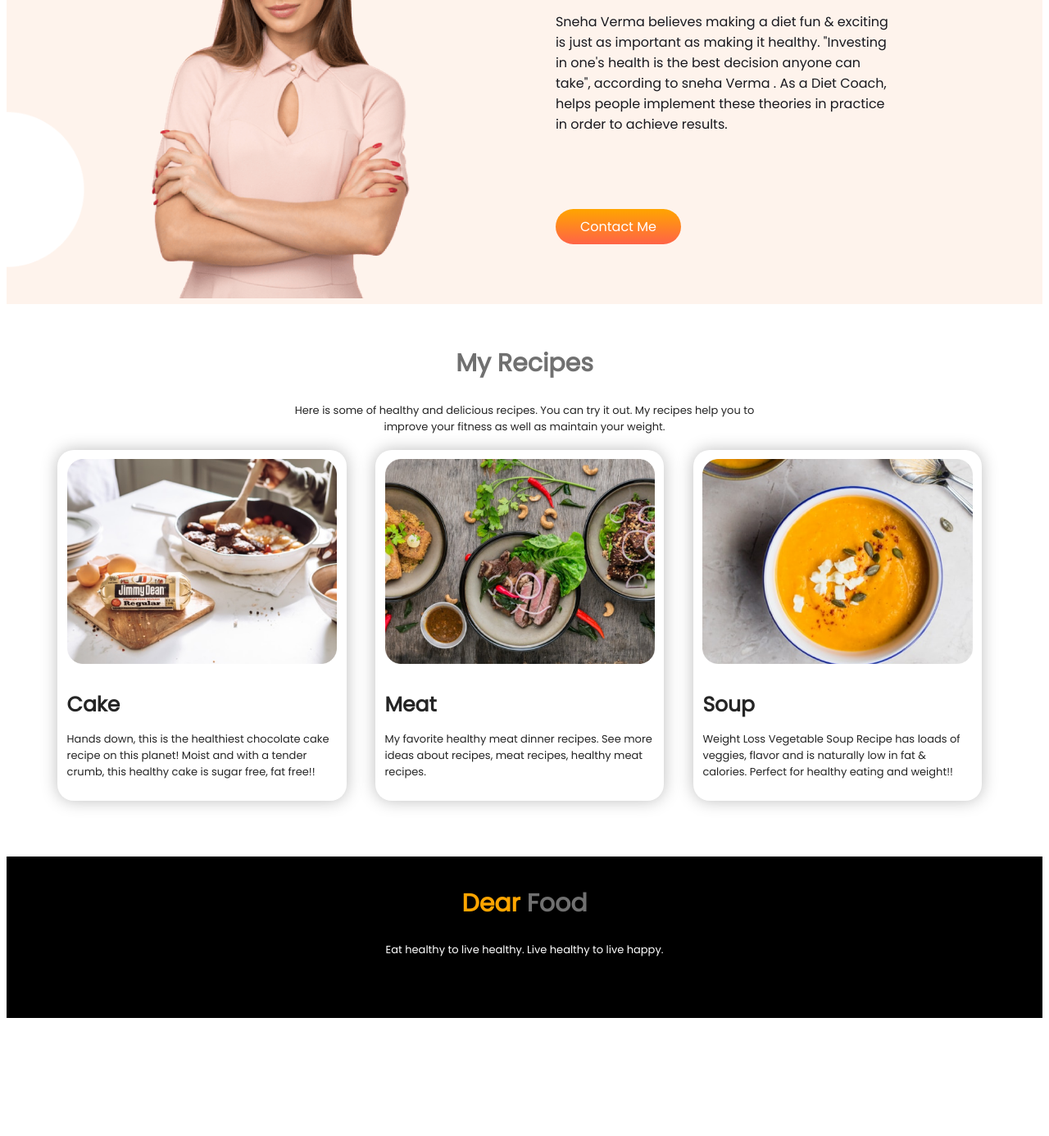
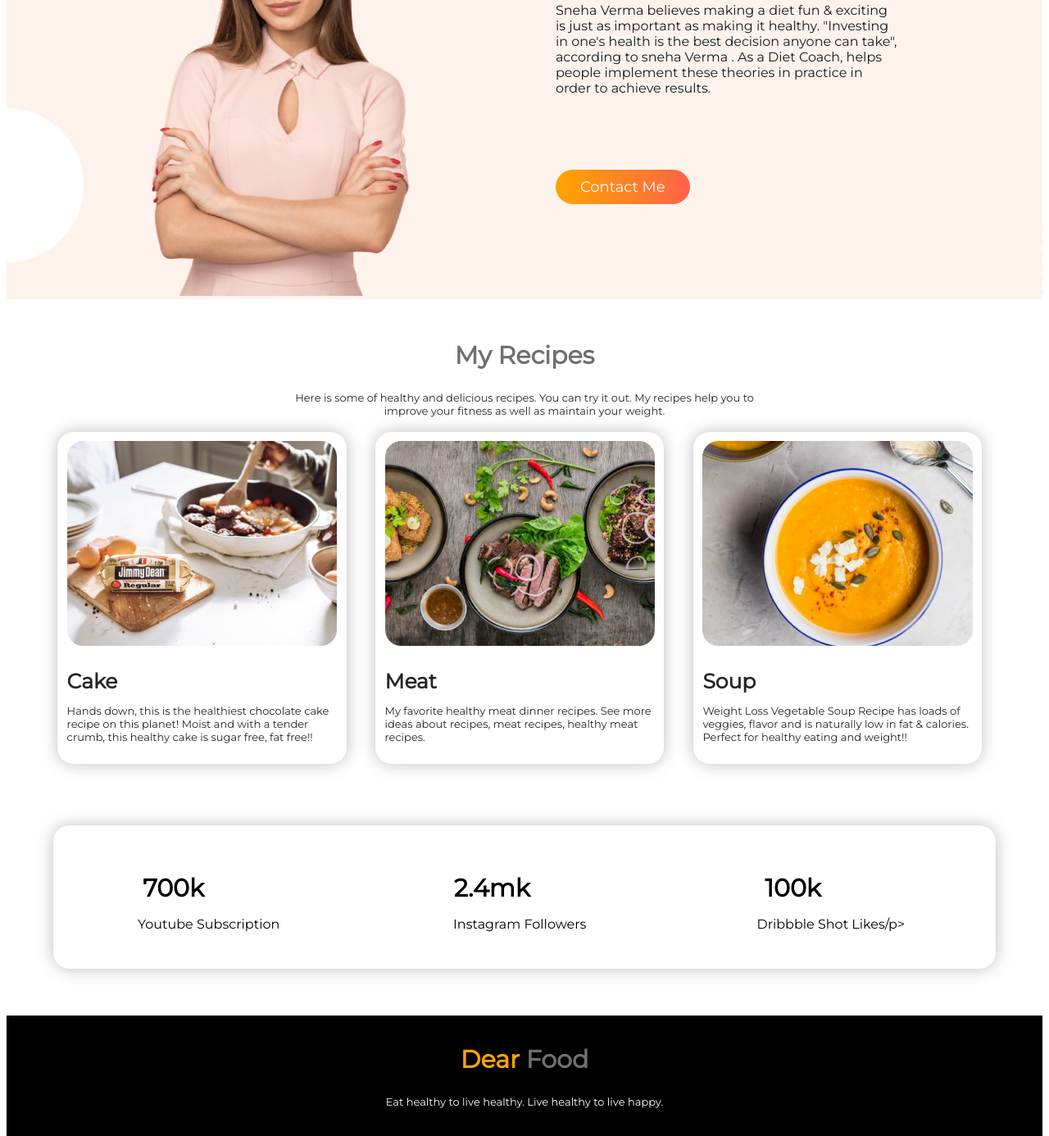
Before and after one commit to aktarulrahul/dear-food, a plain HTML site: page index.html in a window 1280 px wide. Shown: the part 954-2340 px from the top of the page at 82% size. Before the commit the page ends 2204 px from the top, so only its background shows below. Drawn offline with Linux system fonts and the light colour scheme.

Commit message:
Added count section

```diff
--- a/index.html
+++ b/index.html
@@ -8,10 +8,8 @@
     <link rel="stylesheet" href="style.css" />
     <link rel="preconnect" href="https://fonts.googleapis.com" />
     <link rel="preconnect" href="https://fonts.gstatic.com" crossorigin />
-    <link rel="preconnect" href="https://fonts.googleapis.com" />
-    <link rel="preconnect" href="https://fonts.gstatic.com" crossorigin />
     <link
-      href="https://fonts.googleapis.com/css2?family=Poppins&display=swap"
+      href="https://fonts.googleapis.com/css2?family=Montserrat&display=swap"
       rel="stylesheet"
     />
   </head>
@@ -19,14 +17,19 @@
     <section class="top-banner flex-container">
       <div class="half-width top-header">
         <h1>
-          <span class="orange-color">Skip</span> The Deit,<br />Just Eat
+          <span class="orange-color">Skip</span> The Diet,<br />Just Eat
           Healthy<br />With Dear Food
         </h1>
         <p>
           Imagine you don't need a diet because we provide healthy and delicious
           food for you!
         </p>
-        <a class="link-button" target="_blank" href="">Order Food</a>
+        <a
+          class="link-button"
+          target="_blank"
+          href="https://www.linkedin.com/in/md-aktarul-islam/"
+          >Order Food</a
+        >
       </div>
       <div class="half-width">
         <img src="images/female/Group 8425.png" alt="Food Me" />
@@ -45,7 +48,12 @@
           people implement these theories in practice in order to achieve
           results.
         </p>
-        <a class="link-button" target="_blank" href="">Contact Me</a>
+        <a
+          class="link-button"
+          target="_blank"
+          href="https://www.linkedin.com/in/md-aktarul-islam/"
+          >Contact Me</a
+        >
       </div>
     </section>
     <section class="my-recipe">
@@ -56,7 +64,7 @@
         weight.
       </p>
       <div class="flex-container">
-        <div class="recipe-item">
+        <div class="recipe-item item-box">
           <img src="images/food/Recipe item cake.jpg" />
           <h3>Cake</h3>
           <p>
@@ -65,7 +73,7 @@
             free, fat free!!
           </p>
         </div>
-        <div class="recipe-item">
+        <div class="recipe-item item-box">
           <img src="images/food/Recipe item meat.jpg" />
           <h3>Meat</h3>
           <p>
@@ -73,7 +81,7 @@
             recipes, meat recipes, healthy meat recipes.
           </p>
         </div>
-        <div class="recipe-item">
+        <div class="recipe-item item-box">
           <img src="images/food/Recipe item soup.png" />
           <h3>Soup</h3>
           <p>
@@ -84,6 +92,20 @@
         </div>
       </div>
     </section>
+    <section class="count flex-container">
+      <div class="item-box">
+        <h3>700k</h3>
+        <p>Youtube Subscription</p>
+      </div>
+      <div class="item-box">
+        <h3>2.4mk</h3>
+        <p>Instagram Followers</p>
+      </div>
+      <div class="item-box">
+        <h3>100k</h3>
+        <p>Dribbble Shot Likes/p></p>
+      </div>
+    </section>
     <footer class="footer-section">
       <h2><span class="orange-color">Dear</span> Food</h2>
       <p>Eat healthy to live healthy. Live healthy to live happy.</p>
--- a/style.css
+++ b/style.css
@@ -1,5 +1,5 @@
 body {
-  font-family: 'Poppins', sans-serif;
+  font-family: 'Montserrat', sans-serif;
 }
 h1 {
   font-size: 50px;
@@ -53,9 +53,10 @@ h3 {
 
 .link-button {
   text-decoration: none;
-  background-image: linear-gradient(orange, tomato);
+  font-size: large;
+  background-image: linear-gradient(to right, orange, tomato);
   color: white;
-  height: 100px;
+  height: 140px;
   padding: 10px 30px;
   border-radius: 40px;
 }
@@ -97,13 +98,16 @@ h3 {
   margin: 0 25%;
 }
 
-.recipe-item {
+.item-box {
   width: 28%;
   margin: 1.5%;
+  padding: 1%;
+}
+
+.recipe-item {
   border-radius: 20px;
   box-shadow: 0 0 20px rgb(190, 190, 190);
   text-align: left;
-  padding: 1%;
 }
 
 .recipe-item img {
@@ -122,3 +126,17 @@ h3 {
 .footer-section p {
   font-size: small;
 }
+
+.count {
+  text-align: center;
+  margin: 4.5%;
+  border-radius: 20px;
+  box-shadow: 0 0 20px rgb(190, 190, 190);
+}
+
+.count h3 {
+  text-align: left;
+  padding-left: 25%;
+  font-size: 30px;
+  font-weight: border;
+}
```
